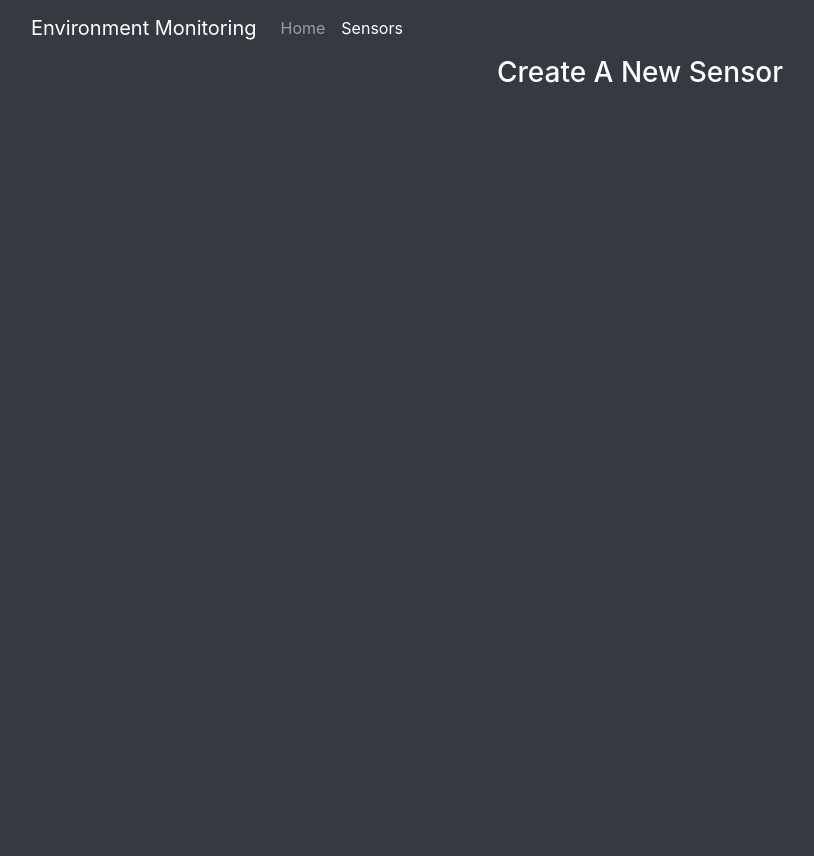
After one commit to bfayers/CS_EnvironmentMonitoring, a Flask app: template templates/dashboard/sensorsCreate.html in a window 1280 px wide. The commit adds this page. Shown: the whole page, without its empty margins (0-814 px from the left). Run offline with Flask 2, Linux system fonts and the light colour scheme; the template is opened without the code that fills it, so the values that code supplies are empty; some libraries are stand-ins or nearby versions.

Commit message:
dashboarding.

```diff
--- a/api.py
+++ b/api.py
@@ -133,7 +133,7 @@ def userLogin():
         reply.set_cookie('userCookie', cookie, max_age=60*60*24)
         cur.execute('UPDATE Users SET userCookie=?, cookieExpiry=? WHERE userName=?', (cookie, int(time.time())+60*60*24, username,))
         db.commit()
-        return out, 200
+        return reply, 200
     except argon2.exceptions.VerifyMismatchError:
         out['status'] = 'fail'
         out['reason'] = 'Username or Password Wrong'
--- a/templates/base.html
+++ b/templates/base.html
@@ -5,6 +5,7 @@
         <script src="https://code.jquery.com/jquery-3.3.1.min.js"></script>
         <script src="https://cdnjs.cloudflare.com/ajax/libs/popper.js/1.14.7/umd/popper.min.js"></script>
         <script src="https://stackpath.bootstrapcdn.com/bootstrap/4.3.1/js/bootstrap.min.js"></script>
+        <meta name="viewport" content="width=device-width, initial-scale=1, shrink-to-fit=no">
         {% block head %}{% endblock %}
     </head>
     <body>
--- /dev/null
+++ b/templates/dashboard/dashbase.html
@@ -0,0 +1,37 @@
+{% extends 'base.html' %}
+{% block title %}Dashboard{% endblock %}
+
+{% block head %}
+    <style>
+    body {
+        overflow-y:hidden;
+    }
+    </style>
+{% endblock %}
+
+{% block body %}
+    <div class="container-fluid bg-dark">
+        <div class="row">
+            <div class="col">
+                <!-- Content -->
+                <nav class="navbar navbar-expand-lg navbar-dark bg-dark">
+                    <a class="navbar-brand" href="/">Environment Monitoring</a>
+                    <button class="navbar-toggler" type="button" data-toggle="collapse" data-target="#navbarNav" aria-controls="navbarNav" aria-expanded="false" aria-label="Toggle navigation">
+                        <span class="navbar-toggler-icon"></span>
+                    </button>
+                    <div class="collapse navbar-collapse" id="navbarNav">
+                        <ul class="navbar-nav">
+                            <li class="nav-item" id="homeLink">
+                                <a class="nav-link" href="/">Home </a>
+                            </li>
+                            <li class="nav-item" id="sensorLink">
+                                <a class="nav-link" href="/sensors">Sensors</a>
+                            </li>
+                        </ul>
+                    </div>
+                </nav>
+            </div>
+        </div>
+        {% block dashboardContent %}{% endblock %}
+    </div>
+{% endblock %}
--- a/templates/dashboard/login.html
+++ b/templates/dashboard/login.html
@@ -25,7 +25,7 @@
             )
             .done(
                 function() {
-                    document.location = "/dashboard";
+                    document.location = "/";
                 }
             )
         }
--- /dev/null
+++ b/templates/dashboard/sensorsCreate.html
@@ -0,0 +1,21 @@
+{% extends 'dashboard/dashbase.html' %}
+
+{% block head %}
+    {{ super() }}
+    <script>
+        window.onload = function setActiveLink() {
+            $('#sensorLink').addClass('active');
+        }
+    </script>
+{% endblock %}
+
+
+{% block dashboardContent %}
+    <div class="row h-100">
+        <div class="col" style="color: white; text-align: center;">
+            <h3>Create A New Sensor</h3>
+            <!-- USE THIS FOR MAP SOURCE
+            https://jsfiddle.net/0pufhot3/-->
+        </div>
+    </div>
+{% endblock %}
```
Also changed, not shown: dashboard.py (+25 -2 lines), templates/dashboard/dashboard.html (added, +10 -0 lines), templates/dashboard/sensorsList.html (added, +28 -0 lines).
